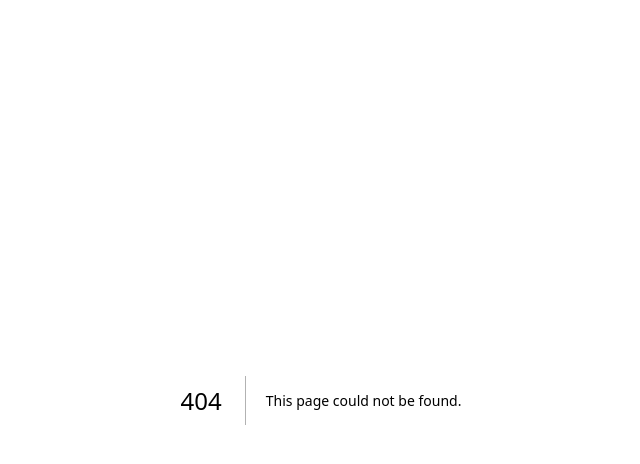
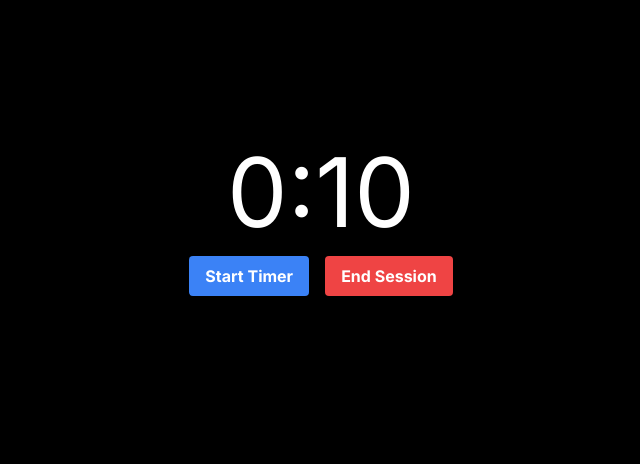
Before and after one commit to ajpkim/life-mapper, a Next.js app: page /timer in a window 1280 px wide. Before the commit this address had no page. Shown: the top 464 px of the page, without its empty margins (319-959 px from the left). Built offline with nearby package versions, Linux system fonts and the light colour scheme.

Commit message:
Initialize working timer module
- Uses i3-msg for forced window focus notification

```diff
--- /dev/null
+++ b/src/app/api/timer/route.js
@@ -0,0 +1,25 @@
+// This uses my window manager, i3, to provide an effective notifaction by auto-focusing the app workspace.
+
+import { exec } from "child_process"
+import { promisify } from "util"
+
+const execAsync = promisify(exec)
+
+export async function POST() {
+  try {
+    const { stdout, stderr } = await execAsync("i3-msg workspace 19")
+    if (stderr) {
+      console.error(`stderr: ${stderr}`)
+    }
+    return new Response(JSON.stringify({ msg: "Notification triggered" }), {
+      status: 201,
+      headers: { "Content-Type": "application/json" },
+    })
+  } catch (error) {
+    console.error(`exec error: ${error}`)
+    return new Response(JSON.stringify({ error: error.message }), {
+      status: 500,
+      headers: { "Content-Type": "application/json" },
+    })
+  }
+}
--- a/src/app/page.js
+++ b/src/app/page.js
@@ -5,6 +5,9 @@ export default function Home() {
     <main className="flex min-h-screen flex-col items-center justify-between p-24">
       <div className="max-w-5xl w-full items-center justify-between font-mono text-sm lg:flex text-white">
         <ul>
+          <li>
+            <Link href="/timer">Timer</Link>
+          </li>
           <li>
             <Link href="/projects">Projects</Link>
           </li>
--- /dev/null
+++ b/src/app/timer/page.js
@@ -0,0 +1,62 @@
+"use client"
+import { useEffect, useState } from "react"
+import axios from "axios"
+
+const Timer = () => {
+  const [timeLeft, setTimeLeft] = useState(10)
+  const [timerIsRunning, setTimerIsRunning] = useState(false)
+
+  useEffect(() => {
+    let intervalId
+    if (timerIsRunning && timeLeft > 0) {
+      intervalId = setInterval(() => {
+        setTimeLeft(timeLeft - 1)
+      }, 1000)
+    } else if (timeLeft <= 0) {
+      handleTimerEnd()
+    }
+
+    return () => clearInterval(intervalId)
+  }, [timeLeft, timerIsRunning])
+
+  const toggleTimer = () => {
+    setTimerIsRunning(!timerIsRunning)
+  }
+
+  const handleTimerEnd = async () => {
+    const res = await axios.post("/api/timer")
+    setTimerIsRunning(false)
+    setTimeLeft(600)
+  }
+
+  const minutes = Math.floor(timeLeft / 60)
+  const seconds = timeLeft % 60
+
+  return (
+    <div className="text-white">
+      <div className="pt-36 text-center">
+        <div className="text-8xl">{`${minutes}:${seconds < 10 ? "0" : ""}${seconds}`}</div>
+        <div className="flex justify-center gap-4 mt-4">
+          <button
+            className="bg-blue-500 hover:bg-blue-700 text-white font-bold py-2 px-4 rounded"
+            onClick={toggleTimer}
+          >
+            {timerIsRunning ? "Pause" : "Start"} Timer
+          </button>
+          <button
+            className="bg-red-500 hover:bg-red-700 text-white font-bold py-2 px-4 rounded"
+            onClick={handleTimerEnd}
+          >
+            End Session
+          </button>
+        </div>
+      </div>
+    </div>
+  )
+}
+
+// <div className="flex">
+//   <button onClick={toggleTimer}>{}</button>
+//   <button onClick={handleTimerEnd}>End Session</button>
+// </div>
+export default Timer
```
